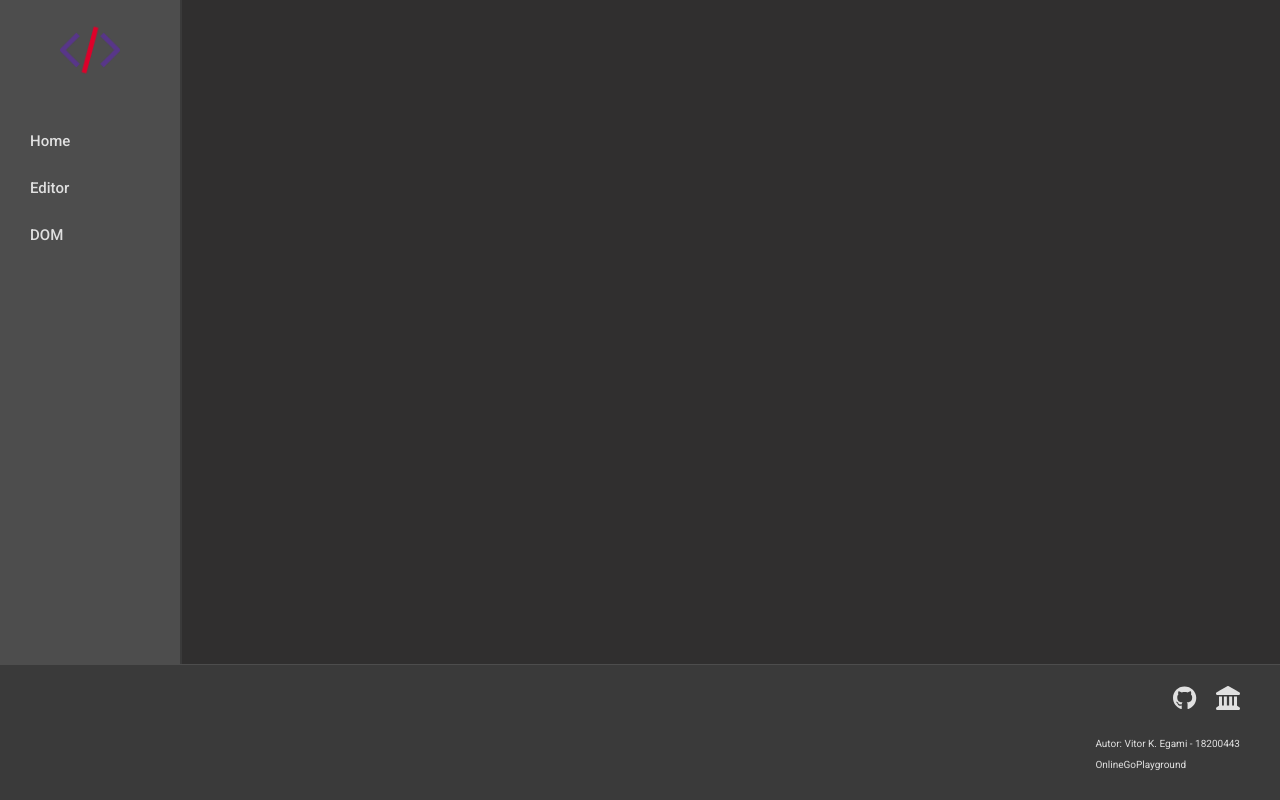
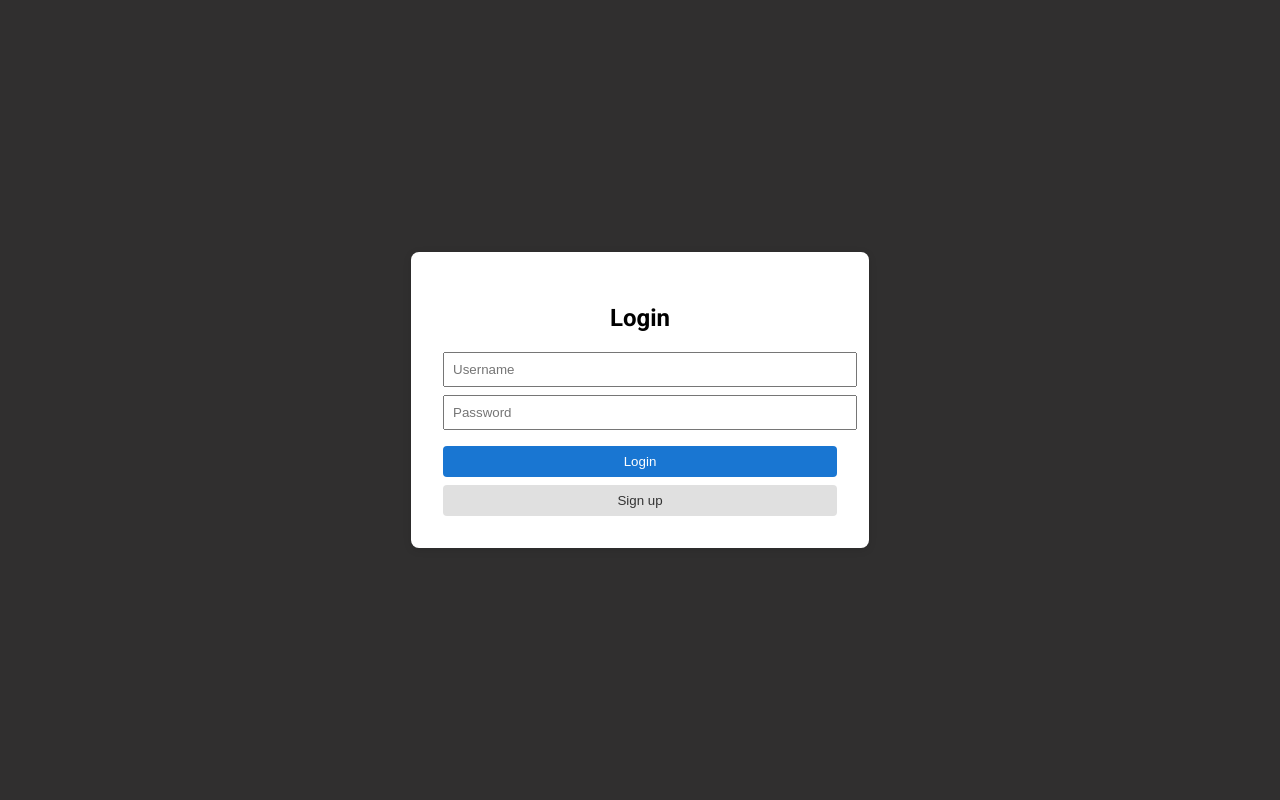
Before and after one commit to Egamik/OnlineGoPlayground, a React (Vite) app in the folder web/: page /login in a window 1280 px wide. Built offline with nearby package versions, Linux system fonts and the light colour scheme.

Commit message:
Add route wrapper

```diff
--- a/web/src/App.tsx
+++ b/web/src/App.tsx
@@ -4,6 +4,8 @@ import { EditorPage } from "./Pages/EditorPage"
 import { DomView } from "./Pages/DomView"
 import { NavBar } from "./Components/NavBar"
 import { Footer } from "./Components/Footer"
+import RouteWrapper from "./Components/RouteWrapper"
+import { LoginPage } from "./Pages/Login"
 
 function App() {
 
@@ -15,9 +17,10 @@ function App() {
 				<NavBar />
 				<main id="main">
 					<Routes>
-						<Route path="/" element={<Home/>} />
-						<Route path="/editor" element={<EditorPage/>} />
-						<Route path="/dom" element={<DomView/>}/>
+						<Route path="/login" element={<LoginPage/>} />
+						<Route path="/" element={<RouteWrapper component={Home} />} />
+						<Route path="/editor" element={<RouteWrapper component={EditorPage} />} />
+						<Route path="/dom" element={<RouteWrapper component={DomView} />} />
 					</Routes>
 				</main>
 			</div>
--- /dev/null
+++ b/web/src/Components/RouteWrapper.tsx
@@ -0,0 +1,30 @@
+import { useContext } from "react"
+import { Navigate } from "react-router"
+import { AuthContext } from "../util/UserCtx"
+
+interface RouteWrapperProps {
+    component: React.ComponentType
+}
+
+const RouteWrapper: React.FC<RouteWrapperProps> = ({ component: Component }) => {
+
+    const authContext = useContext(AuthContext)
+
+    const isAuth = authContext?.auth
+    const username = sessionStorage.getItem('username')
+    console.log('RouteWrapper context: ', authContext)
+
+    if (!isAuth) {
+        console.log('Error: unauthenticated user')
+        return <Navigate to="/login" />
+    }
+
+    if (!username) {
+        console.log('Error: username not set')
+        return <Navigate to="/login" />
+    }
+
+    return <Component />
+}
+
+export default RouteWrapper
--- a/web/src/Pages/Login.tsx
+++ b/web/src/Pages/Login.tsx
@@ -1,18 +1,36 @@
-
-import { useContext, useState } from "react"
+import { useContext, useRef, useState } from "react"
 import { AuthContext } from "../util/UserCtx"
 import axios from "axios"
 
 export const LoginPage = () => {
     const authCtx = useContext(AuthContext)
-    const [username, setUsername] = useState(authCtx?.username || "")
-    const [password, setPassword] = useState("")
     const [error, setError] = useState("")
+    const usernameRef = useRef<HTMLInputElement>(null)
+    const passwordRef = useRef<HTMLInputElement>(null)
+
     if (!authCtx) {
         return <div>Error: AuthContext is not available</div>
     }
 
     const handleLogin = async () => {
+        const username = usernameRef.current?.value || ""
+
+        if (!username || username.length < 3) {
+            setError('Username must be at least 3 characters long.')
+            return
+        }
+
+        if (!/^[a-zA-Z0-9_]+$/.test(username)) {
+            setError('Username can only contain letters, numbers, and underscores.')
+            return
+        }
+
+        const password = passwordRef.current?.value || ""
+        if (!password || password.length < 5) {
+            setError('Password must be at least 5 characters long.')
+            return
+        }
+
         try {
             const response = await axios.post('/api/user/login', { username, password })
             if (response.status === 200) {
@@ -37,6 +55,24 @@ export const LoginPage = () => {
     }
 
     const handleSignup = async () => {
+        const username = usernameRef.current?.value || ""
+
+        if (!username || username.length < 3) {
+            setError('Username must be at least 3 characters long.')
+            return
+        }
+
+        if (!/^[a-zA-Z0-9_]+$/.test(username)) {
+            setError('Username can only contain letters, numbers, and underscores.')
+            return
+        }
+
+        const password = passwordRef.current?.value || ""
+        if (!password || password.length < 5) {
+            setError('Password must be at least 5 characters long.')
+            return
+        }
+
         try {
             const response = await axios.post('/api/user/signup', { username, password })
             if (response.status === 200) {
@@ -57,64 +93,33 @@ export const LoginPage = () => {
     }
 
     return (
-        <div style={{
-            minHeight: "100vh",
-            display: "flex",
-            alignItems: "center",
-            justifyContent: "center",
-            background: "#f5f5f5"
-        }}>
-            <div style={{
-                background: "#fff",
-                padding: "2rem",
-                borderRadius: "8px",
-                boxShadow: "0 2px 8px rgba(0,0,0,0.1)",
-                minWidth: "320px"
-            }}>
+        <div className="login-bg">
+            <div className="login-form">
                 <h2 style={{ textAlign: "center" }}>Login</h2>
                 <div style={{ marginBottom: "1rem" }}>
                     <input
                         type="text"
                         placeholder="Username"
-                        value={username}
-                        onChange={e => setUsername(e.target.value)}
+                        ref={usernameRef}
                         style={{ width: "100%", padding: "0.5rem", marginBottom: "0.5rem" }}
                     />
                     <input
                         type="password"
                         placeholder="Password"
-                        value={password}
-                        onChange={e => setPassword(e.target.value)}
+                        ref={passwordRef}
                         style={{ width: "100%", padding: "0.5rem" }}
                     />
                 </div>
                 {error && <div style={{ color: "red", marginBottom: "1rem" }}>{error}</div>}
                 <button
                     onClick={handleLogin}
-                    style={{
-                        width: "100%",
-                        padding: "0.5rem",
-                        marginBottom: "0.5rem",
-                        background: "#1976d2",
-                        color: "#fff",
-                        border: "none",
-                        borderRadius: "4px",
-                        cursor: "pointer"
-                    }}
+                    className="login-btn"
                 >
                     Login
                 </button>
                 <button
                     onClick={handleSignup}
-                    style={{
-                        width: "100%",
-                        padding: "0.5rem",
-                        background: "#e0e0e0",
-                        color: "#333",
-                        border: "none",
-                        borderRadius: "4px",
-                        cursor: "pointer"
-                    }}
+                    className="signup-btn"
                 >
                     Sign up
                 </button>
--- a/web/src/style.css
+++ b/web/src/style.css
@@ -1,3 +1,10 @@
+:root {
+	--primary-color: #302f2f;
+	--secondary-color: #4d4d4d;
+	--accent-color: #3a7bd5;
+	--bg-white: #
+}
+
 html, body {
 	padding: 0;
 	margin: 0;
@@ -15,9 +22,9 @@ html, body {
 
 header {
 	width: 100%;
-	background-color: #4d4d4d;
+	background-color: var(--secondary-color);
 	font-size: 30px;
-	color:#3a7bd5;
+	color: var(--accent-color);
 }
 
 /* Main layout */
@@ -33,7 +40,7 @@ header {
 .navbar {
 	width: 180px;
 	align-self: stretch;
-	background-color: #4d4d4d;
+	background-color: var(--secondary-color);
 	border-right: 2px solid #3a3a3a;
 	box-shadow: 2px 0 5px rgba(0, 0, 0, 0.2);
 }
@@ -285,3 +292,45 @@ footer {
 	margin: 4px 0;
 	line-height: 1.4;
 }
+
+/* Login */
+.login-bg {
+	position: fixed;
+	top: 0;
+	left: 0;
+	min-height: 100vh;
+	min-width: 100vw;
+	display: flex;
+	align-items: center;
+	justify-content: center;
+	background: var(--primary-color);
+}
+
+.login-form {
+	background: #fff;
+	padding: 2rem;
+	border-radius: 8px;
+	box-shadow: 0 2px 8px rgba(0,0,0,0.1);
+	min-width: 320px;
+}
+
+.login-btn {
+	width: 100%;
+	padding: 0.5rem;
+	margin-bottom: 0.5rem;
+	background: #1976d2;
+	color: #fff;
+	border: none;
+	border-radius: 4px;
+	cursor: pointer;
+}
+
+.signup-btn {
+	width: 100%;
+	padding: 0.5rem;
+	background: #e0e0e0;
+	color: #333;
+	border: none;
+	border-radius: 4px;
+	cursor: pointer;
+}
```
Also changed, not shown: 2 other files (tests, documents, lock files or other folders).
